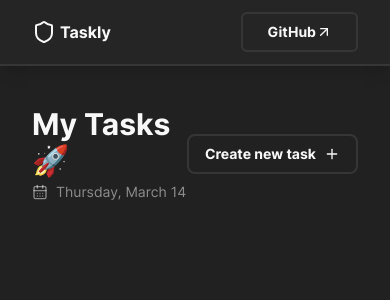
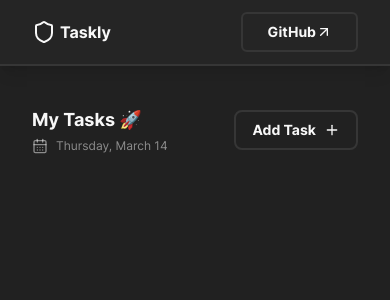
Before and after one commit to OgaDavid/Taskly, a React (Vite) app: page / in a window 390 px wide. Shown: the top 300 px of the page. Built offline with nearby package versions, Linux system fonts and the light colour scheme.

Commit message:
style create task header🚀

```diff
--- a/src/components/create-task-header.tsx
+++ b/src/components/create-task-header.tsx
@@ -2,6 +2,7 @@ import { getToday } from "@/lib/utils";
 import { Button } from "@/components/ui/button";
 import { CalendarDays, Plus } from "lucide-react";
 import { useCreateTaskModalStore } from "@/hooks/use-create-task-modal";
+import useMediaQuery from "@/hooks/use-media-query";
 
 const CreateTaskHeader = () => {
   const onOpen = useCreateTaskModalStore((state) => state.onOpen);
@@ -13,18 +14,20 @@ const CreateTaskHeader = () => {
     }
   };
 
+  const isDesktop = useMediaQuery("(min-width: 768px)");
+
   return (
     <div className="flex items-center justify-between">
       <div>
-        <h1 className="text-3xl pb-1">My Tasks 🚀</h1>
-        <p className="text-custom-neutral/50 flex items-center inter-regular font-medium text-sm">
+        <h1 className="text-lg md:text-3xl pb-1">My Tasks 🚀</h1>
+        <p className="text-custom-neutral/50 flex items-center inter-regular font-medium text-xs md:text-sm">
           <CalendarDays className="w-4 h-4 mr-2" />
           {getToday()}
         </p>
       </div>
       <Button onClick={openCreateTaskModal}>
-        Create new task
-        <Plus className="w-4 h-4 ml-2" />
+        {isDesktop ? "Create New Task" : "Add Task"}
+        <Plus className="w-4 font h-4 ml-2" />
       </Button>
     </div>
   );
```
